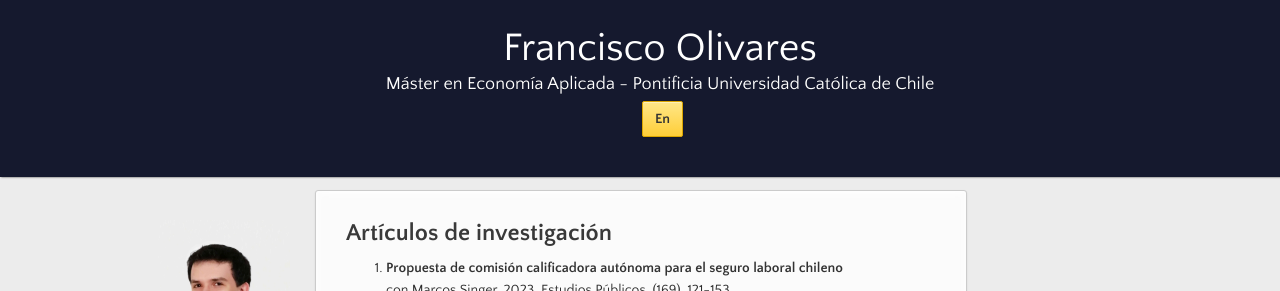
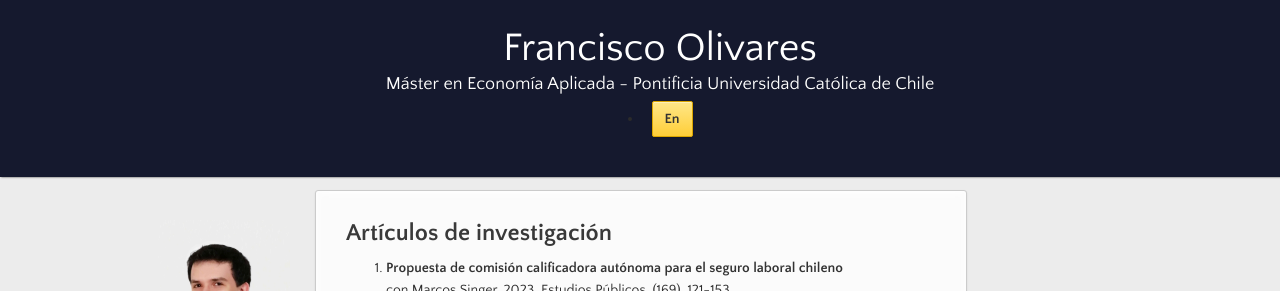
Before and after one commit to fco-olivares/fco-olivares.github.io, a Jekyll site: the page built from index.md, in a window 1280 px wide. Shown: the top 291 px of the page. Built offline with Jekyll 4.4.1, drawn with Linux system fonts in a browser that asks for light colours; our own code applies the rules of GitHub Pages for plain Markdown files.

Commit message:
Update default.html

```diff
--- a/_layouts/default.html
+++ b/_layouts/default.html
@@ -20,7 +20,7 @@
       <header>
 	<h1>{{ site.title | default: site.github.repository_name }}</h1>
         <p>{{ page.description | default: site.description | default: site.github.project_tagline }}</p>
-	<a href="{{ site.english }}" class="button fork"><strong>En</strong></a>
+	<li><a href="{{ site.english }}" class="button fork"><strong>En</strong></a></li>
       </header>
 
     <div class="wrapper">
```
